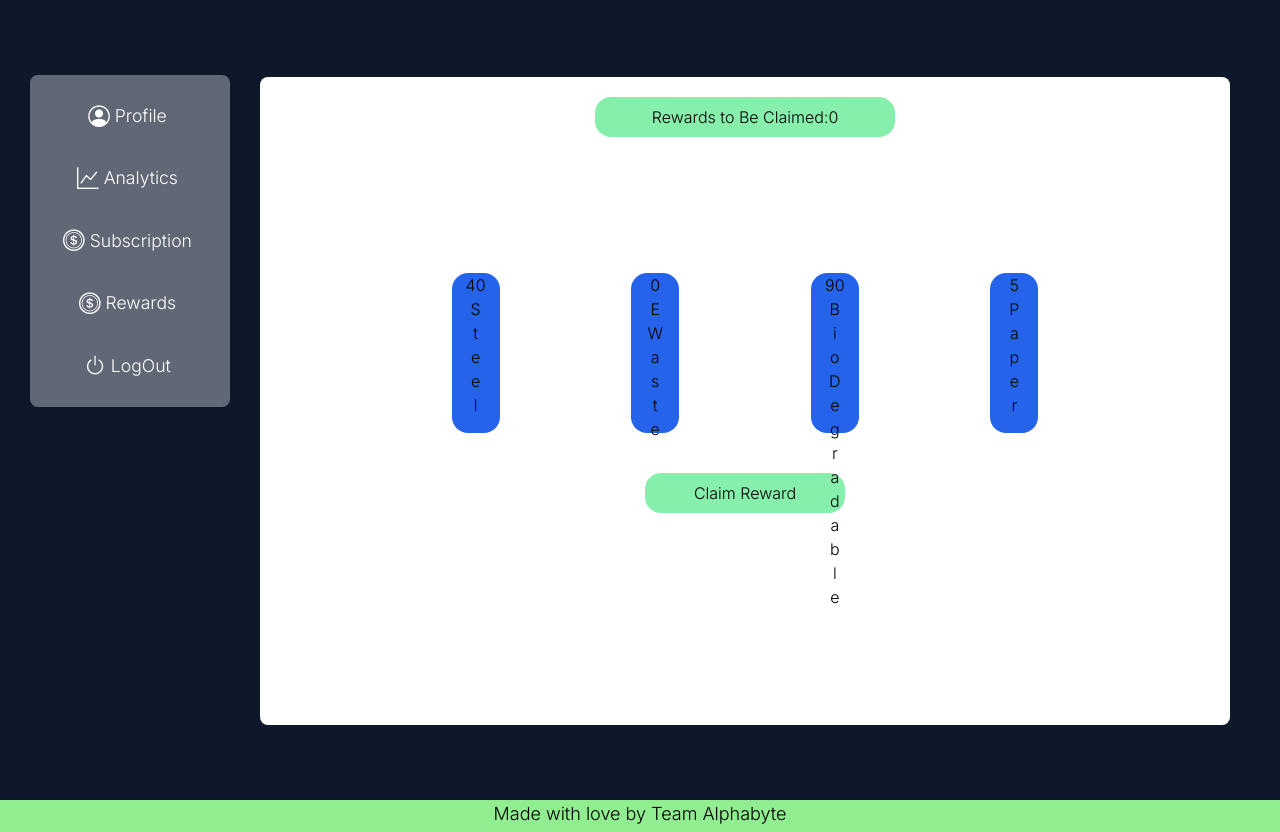
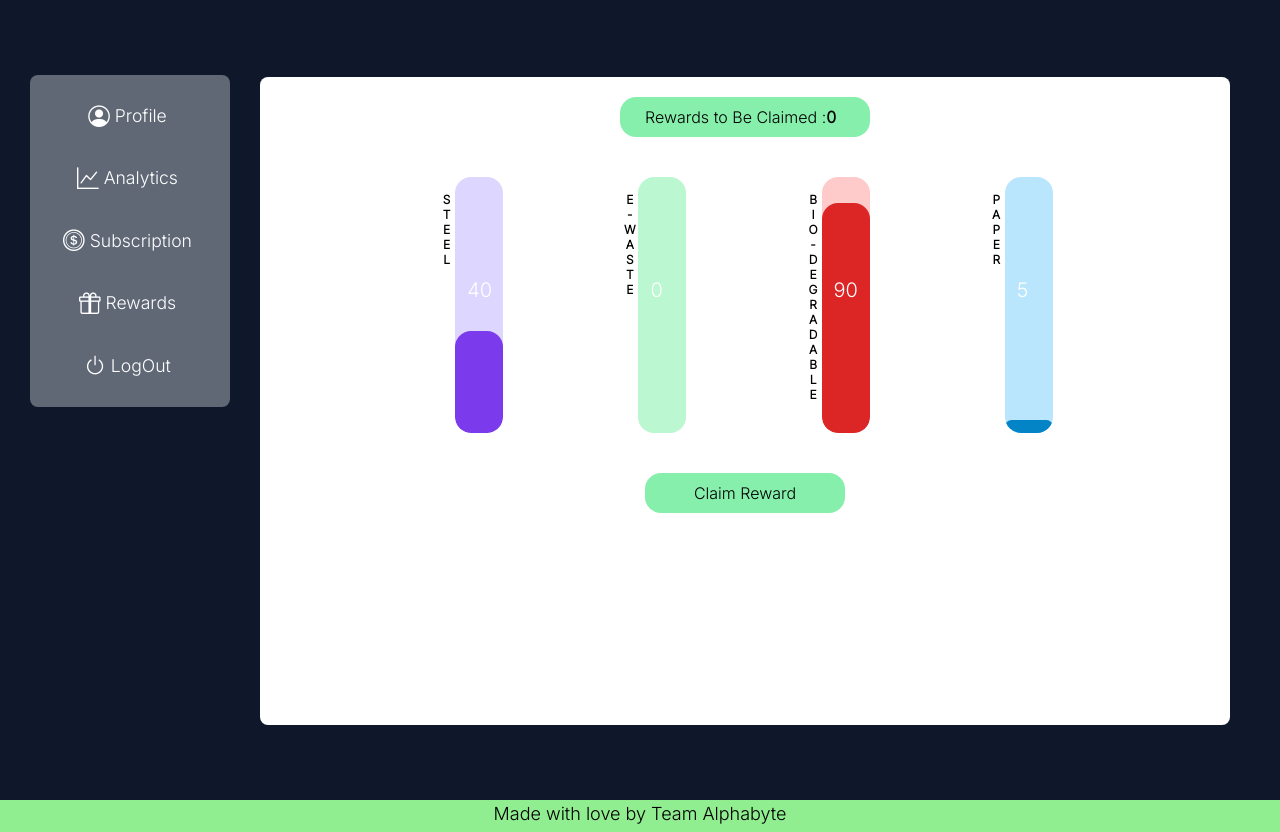
Before and after one commit to World-Konkani-Centre/SCL-2022-AlphaByte, a Django app: page /User/Rewards/ in a window 1280 px wide. Shown: the part 80-912 px from the top of the page. Run offline with Django 4.2, Linux system fonts and the light colour scheme; a user stored in the database is signed in; data comes from the database, SQL or seed files in the repository; both versions use the stored data as it was after the commit; some libraries are stand-ins or nearby versions; some web fonts are replaced.

Commit message:
Updates (#44)
* Rewards Update
* Readme Updates

```diff
--- a/App/templates/App/profile/profile.html
+++ b/App/templates/App/profile/profile.html
@@ -17,11 +17,11 @@
     {% block content %}
     <div class="bg-slate-900 flex w-full min-h-screen font-inter">
         <ul class="fixed left-[12%] sm:left-[30px] mt-[30px] sm:mt-[75px] flex w-3/4 sm:w-[200px] rounded-lg p-[10px] bg-[#f0f8ff5c] flex-row sm:flex-col">
-            <li class="mx-auto sm:my-[15px] flex"><a class="text-white text-[1.1rem] flex" href="/User/Profile"><i class="bi bi-person-circle text-[1.35rem] hover:text-fuchsia-600"></i><span class="hidden sm:block mx-[5px] my-auto">Profile</span></a></li>
-            {% if 'Recycler' in groups or 'Company' in groups %}<li class="mx-auto sm:my-[15px] flex"><a class="text-white text-[1.1rem] flex" href="/User/Analytics"><i class="bi bi-graph-up text-[1.35rem] hover:text-yellow-400"></i><span class="hidden sm:block mx-[5px] my-auto">Analytics</span></a></li>
-            <li class="mx-auto sm:my-[15px] flex"><a class="text-white text-[1.1rem] flex" href="/User/Subscriptions"><i class="bi bi-coin text-[1.35rem] hover:text-lime-500"></i><span class="hidden sm:block mx-[5px] my-auto">Subscription</span></a></li>
-            <li class="mx-auto sm:my-[15px] flex"><a class="text-white text-[1.1rem] flex" href="/User/Rewards"><i class="bi bi-coin text-[1.35rem] hover:text-lime-500"></i><span class="hidden sm:block mx-[5px] my-auto">Rewards</span></a></li>{% endif %}
-            <li class="mx-auto sm:my-[15px] flex"><a class="text-white text-[1.1rem] flex" href="/logout/"><i class="bi bi-power text-[1.35rem] hover:text-rose-600"></i><span class="hidden sm:block mx-[5px] my-auto">LogOut</span></a></li>
+            <li class="mx-auto sm:my-[15px] flex"><a class="text-white text-[1.1rem] flex" href="/User/Profile"><i class="bi bi-person-circle text-[1.35rem]"></i><span class="hidden sm:block mx-[5px] my-auto">Profile</span></a></li>
+            {% if 'Recycler' in groups or 'Company' in groups %}<li class="mx-auto sm:my-[15px] flex"><a class="text-white text-[1.1rem] flex" href="/User/Analytics"><i class="bi bi-graph-up text-[1.35rem]"></i><span class="hidden sm:block mx-[5px] my-auto">Analytics</span></a></li>
+            <li class="mx-auto sm:my-[15px] flex"><a class="text-white text-[1.1rem] flex" href="/User/Subscriptions"><i class="bi bi-coin text-[1.35rem]"></i><span class="hidden sm:block mx-[5px] my-auto">Subscription</span></a></li>
+            <li class="mx-auto sm:my-[15px] flex"><a class="text-white text-[1.1rem] flex" href="/User/Rewards"><i class="bi bi-gift text-[1.35rem]"></i><span class="hidden sm:block mx-[5px] my-auto">Rewards</span></a></li>{% endif %}
+            <li class="mx-auto sm:my-[15px] flex"><a class="text-white text-[1.1rem] flex" href="/logout/"><i class="bi bi-power text-[1.35rem]"></i><span class="hidden sm:block mx-[5px] my-auto">LogOut</span></a></li>
         </ul>
 
 
--- a/App/templates/App/profile/rewards.html
+++ b/App/templates/App/profile/rewards.html
@@ -10,68 +10,46 @@
 {%load static%}
 <body>
     {% block data %}
-    <div class="flex justify-center">
-        <h1 class="flex place-content-center items-center m-auto bg-green-300 w-[300px] rounded-2xl h-10">Rewards to Be Claimed:{{reward}}</h1>
+    <div class="flex">
+        <h1 class="flex m-auto bg-green-300 w-[250px] rounded-2xl h-10 py-[8px] px-[25px]">Rewards to Be Claimed : <span class="font-bold"> {{reward}}</span></h1>
     </div>
-
-    <div class="flex flex-row items-center justify-evenly p-10">
-        <div class="w-12 h-64 rounded-2xl dark:bg-violet-200 relative ">
-            <div class=" w-12 h-40 bg-blue-600 rounded-2xl dark:bg-violet-600 absolute bottom-0" id="abc">
-                <h3 class="text-center">{{data.0}}</h3>
-                <h3 class="text-center">S</h3>
-                <h3 class="text-center">t</h3>
-                <h3 class="text-center">e</h3>
-                <h3 class="text-center">e</h3>
-                <h3 class="text-center">l</h3>
+    <div class="flex flex-row items-center justify-evenly py-10 px-3 sm:px-10">
+        <div class="flex flex-row">
+            <span style="text-orientation: upright; writing-mode: vertical-lr;" class="text-black text-[0.75rem] mt-[15px] font-bold" >STEEL</span>
+            <div class="w-10 sm:w-12 h-64 rounded-2xl bg-violet-200 relative overflow-hidden">
+                <div id="steel" class="absolute rounded-2xl bg-violet-600 w-10 sm:w-12 bottom-0 flex" ></div>
+                <span class="flex absolute bottom-[50%] left-[25%] text-white text-[1.25rem]">{{data.0}}</span>
             </div>
         </div>
-        <div>
-        <div class="w-12 h-64 rounded-2xl dark:bg-green-200 relative">
-            <div class="w-12 h-40 bg-blue-600 rounded-2xl dark:bg-green-600 absolute bottom-0">
-                <h3 class="text-center">{{data.1}}</h3>
-                <h3 class="text-center">E</h3>
-                <h3 class="text-center">W</h3>
-                <h3 class="text-center">a</h3>
-                <h3 class="text-center">s</h3>
-                <h3 class="text-center">t</h3>
-                <h3 class="text-center">e</h3>
+        <div class="flex flex-row">
+            <span style="text-orientation: upright; writing-mode: vertical-lr;" class="text-black text-[0.75rem] mt-[15px] font-bold" >E-WASTE</span>
+            <div class="w-10 sm:w-12 h-64 rounded-2xl bg-green-200 relative overflow-hidden">
+                <div id="ewaste" class="absolute rounded-2xl bg-green-600 w-10 sm:w-12 bottom-0 flex" ></div>
+                <span class="flex absolute bottom-[50%] left-[25%] text-white text-[1.25rem]">{{data.1}}</span>
             </div>
         </div>
-        </div>
-        <div class="w-12 h-64 rounded-2xl dark:bg-red-200 relative">
-            <div class="w-12 h-40 bg-blue-600 rounded-2xl dark:bg-red-600 absolute bottom-0">
-                <h3 class="text-center">{{data.2}}</h3>
-                <h3 class="text-center">B</h3>
-                <h3 class="text-center">i</h3>
-                <h3 class="text-center">o</h3>
-                <h3 class="text-center">D</h3>
-                <h3 class="text-center">e</h3>
-                <h3 class="text-center">g</h3>
-                <h3 class="text-center">r</h3>
-                <h3 class="text-center">a</h3>
-                <h3 class="text-center">d</h3>
-                <h3 class="text-center">a</h3>
-                <h3 class="text-center">b</h3>
-                <h3 class="text-center">l</h3>
-                <h3 class="text-center">e</h3>
+        <div class="flex flex-row">
+            <span style="text-orientation: upright; writing-mode: vertical-lr;" class="text-black text-[0.75rem] mt-[15px] font-bold" >BIO-DEGRADABLE</span>
+            <div class="w-10 sm:w-12 h-64 rounded-2xl bg-red-200 relative overflow-hidden">
+                <div id="biodegrad" class="absolute rounded-2xl bg-red-600 w-10 sm:w-12 bottom-0 flex" ></div>
+                <span class="flex absolute bottom-[50%] left-[25%] text-white text-[1.25rem]">{{data.2}}</span>
             </div>
         </div>
-        <div class="w-12 h-64 rounded-2xl dark:bg-sky-200 relative">
-            <div class=" w-12 h-40 bg-blue-600 rounded-2xl dark:bg-sky-600 absolute bottom-0">
-                <h3 class="flex items-center justify-center w-full">{{data.3}}</h3>
-                <h3 class="flex items-center justify-center w-full">P</h3>
-                <h3 class="flex items-center justify-center w-full">a</h3>
-                <h3 class="flex items-center justify-center w-full">p</h3>
-                <h3 class="flex items-center justify-center w-full">e</h3>
-                <h3 class="flex items-center justify-center w-full">r</h3>
+        <div class="flex flex-row">
+            <span style="text-orientation: upright; writing-mode: vertical-lr;" class="text-black text-[0.75rem] mt-[15px] font-bold" >PAPER</span>
+            <div class="w-10 sm:w-12 h-64 rounded-2xl bg-sky-200 relative overflow-hidden">
+                <div id="paper" class="absolute rounded-2xl bg-sky-600 w-10 sm:w-12 bottom-0 flex" ></div>
+                <span class="flex absolute bottom-[50%] left-[25%] text-white text-[1.25rem]">{{data.3}}</span>
             </div>
         </div>
     </div>
+
+
     {% if reward %}
-    <form action="" method="POST">
+    <form action="" method="POST" class="flex justify-center">
         {% csrf_token %}
         <input type="number" name="rewardamt" id="id_rewardamt" value="{{reward}}" hidden>
-        <button type="submit">Claim Reward</button>
+        <button type="submit" class=" text-center justify-center bg-green-300  w-[200px] rounded-2xl h-10 ">Claim Reward</button>
     </form>
     {% else %}
     <div class="flex justify-center">
@@ -80,6 +58,18 @@
     {% endif %}
 
 
+    <script>
+        $(function(){
+            const arr2 = ['#steel','#ewate','#biodegrad','#paper'];
+            const arr1 = JSON.parse('{{data}}');
+            for(i=0;i<4;i++){
+                h1 = arr1[i];
+                var hgt = h1.toString() + '%';
+                $(arr2[i]).css('height',hgt)
+            }
+        });
+    </script>
+
     {% endblock %}
 </body>
 </html>
--- a/App/views.py
+++ b/App/views.py
@@ -170,10 +170,10 @@ def report(request):
     wastesD = all_wastes.filter(dropdown_date = datetime.date(datetime.now()))
     W2 = Paginator(wastesD,10)
     Dwastes_today = W2.get_page(request.GET.get('page2'))
-    all_wastesP = all_wastes.filter(dropdown_done = False)
+    all_wastesP = all_wastes.filter(dropdown_done = False).order_by('-pickup_date')
     W3 = Paginator(all_wastesP,10)
     Pwastes = W3.get_page(request.GET.get('page3'))
-    all_wastesD = all_wastes.filter(pickup_done = True)
+    all_wastesD = all_wastes.filter(pickup_done = True).order_by('-dropdown_date')
     W4 = Paginator(all_wastesD,10)
     Dwastes = W4.get_page(request.GET.get('page4'))
     if request.method == 'POST':
@@ -194,7 +194,7 @@ def schedule(request):
         return redirect('subscriptions')
     groups = grouplist(request.user)
     user = User.objects.get(username = request.user.username)
-    all_wastes = Waste.objects.filter(recycler = user).order_by('dropdown_date')
+    all_wastes = Waste.objects.filter(recycler = user).order_by('-dropdown_date')
     W = Paginator(all_wastes,10)
     wastes = W.get_page(request.GET.get('page'))
     context = {'groups':groups,'wastes':wastes}
@@ -236,14 +236,14 @@ def addWaste(request):
 @allowed_user(allowed_roles=['admin','Manager'])
 def manager(request):
     groups = grouplist(request.user)
-    all_wastes_pickup = Waste.objects.filter(pickup_done=False)
-    wastes_pickup = all_wastes_pickup.filter(pickup_date=None).order_by('entry_date')
+    all_wastes_pickup = Waste.objects.filter(pickup_done=False).order_by('-pickup_date')
+    wastes_pickup = all_wastes_pickup.filter(pickup_date=None).order_by('-entry_date')
     W1 = Paginator(wastes_pickup,10)
     update_pickup = W1.get_page(request.GET.get('page1'))
     W2 = Paginator(all_wastes_pickup,10)
     pickup = W2.get_page(request.GET.get('page2'))
-    all_wastes_dropdown = Waste.objects.filter(pickup_done=True)
-    wastes_dropdown = all_wastes_dropdown.filter(dropdown_date=None).order_by('pickup_date')
+    all_wastes_dropdown = Waste.objects.filter(pickup_done=True).order_by('-dropdown_date')
+    wastes_dropdown = all_wastes_dropdown.filter(dropdown_date=None).order_by('-pickup_date')
     W3 = Paginator(wastes_dropdown,10)
     update_dropdown = W3.get_page(request.GET.get('page3'))
     W4 = Paginator(all_wastes_dropdown,10)
--- a/UpCycle/settings.py
+++ b/UpCycle/settings.py
@@ -12,7 +12,6 @@ https://docs.djangoproject.com/en/4.0/ref/settings/
 
 from pathlib import Path
 import os
-import environ
 
 # Build paths inside the project like this: BASE_DIR / 'subdir'.
 BASE_DIR = Path(__file__).resolve().parent.parent
@@ -27,7 +26,7 @@ SECRET_KEY = 'django-insecure-7d70w(lbvriy(gz0_czwz#!(q$ij)argn@e+w72l!(c!kf&&vp
 # SECURITY WARNING: don't run with debug turned on in production!
 DEBUG = True
 
-ALLOWED_HOSTS = ['*']
+ALLOWED_HOSTS = []
 
 
 # Application definition
```
Also changed, not shown: README.md, db.sqlite3, requirements.txt (line endings or trailing spaces), static/IMGS/Profile/logo5.png (added).
